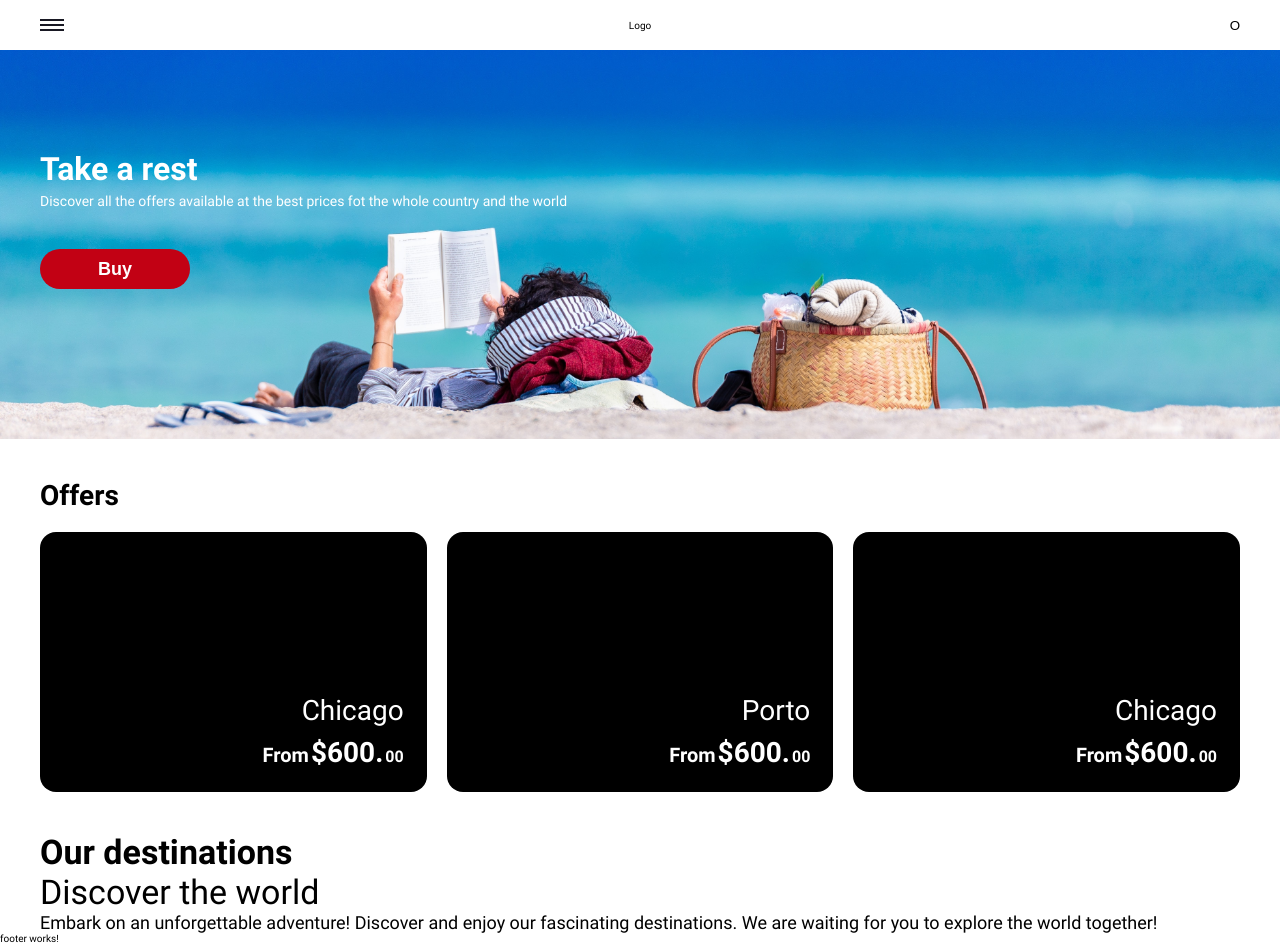
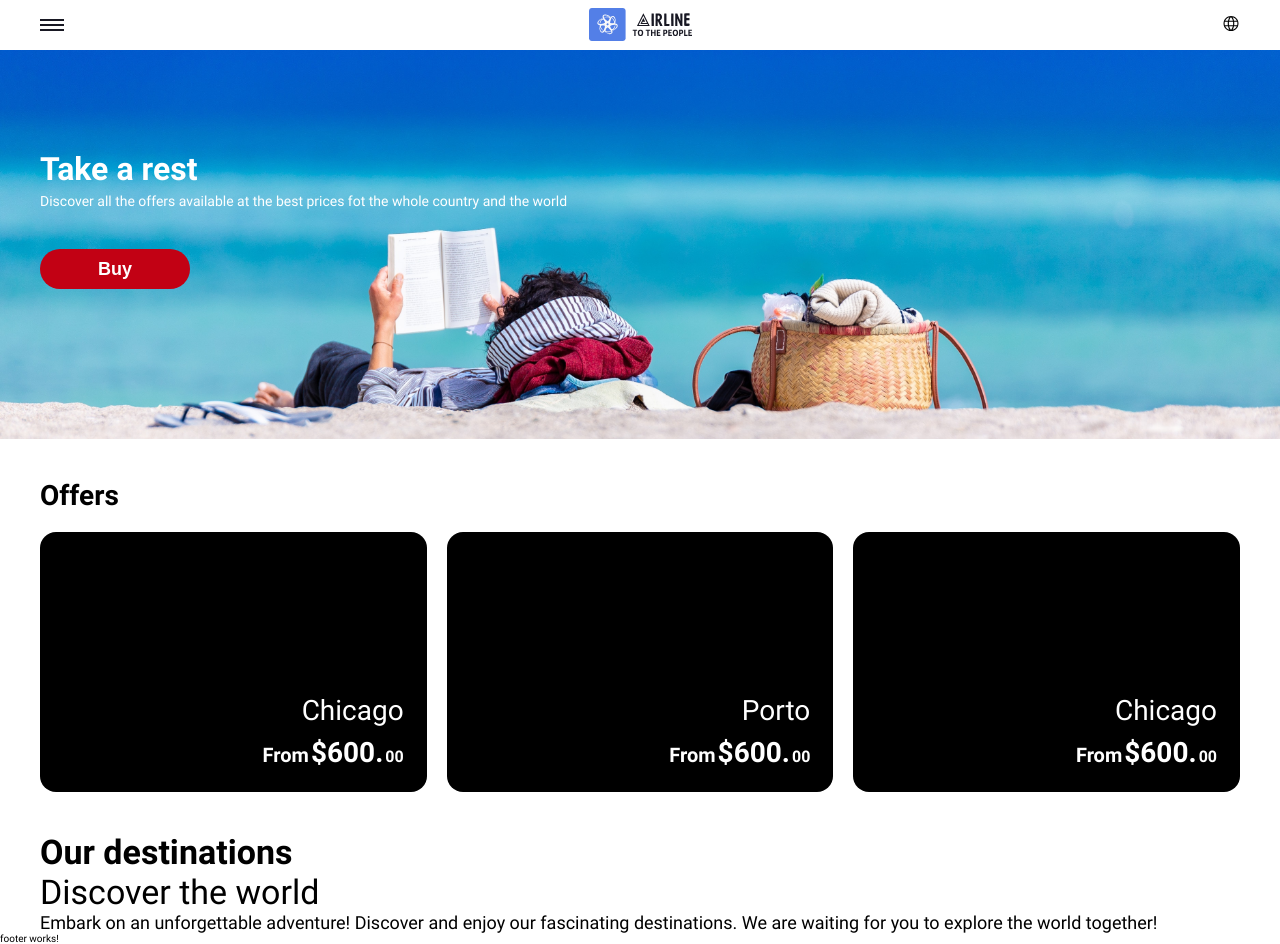
Before and after one commit to mostro-dev/ux-test, an Angular app: page / in a window 1280 px wide. Built offline with nearby package versions, Linux system fonts and the light colour scheme.

Commit message:
feature/menu-and-footer: Add menu logos

```diff
--- a/src/app/components/menu-bar/menu-bar.component.html
+++ b/src/app/components/menu-bar/menu-bar.component.html
@@ -8,18 +8,24 @@
 			>
 				<div class="menu__container__btn--open__bar"></div>
 			</button>
-			<div>Logo</div>
-			<button class="menu__container__btn menu__container__btn--global">O</button>
+			<div>
+				<a href="https://github.com/mostro-dev/ux-test" target="_blank">
+					<img src="../../assets/imgs/logo_main.svg" alt="Airline to the people" />
+				</a>
+			</div>
+			<button class="menu__container__btn menu__container__btn--global">
+				<img src="../../assets/imgs/menu-bar/logo_language.svg" alt="Language" />
+			</button>
 		</div>
 	</app-layout>
 	<div class="menu__content">
 		<app-layout>
 			<ul class="menu__content__list">
 				<li class="menu__content__list__item">
-					<app-typography variant="h4"> Check-in </app-typography>
+					<app-typography variant="h4">Check-in </app-typography>
 				</li>
 				<li class="menu__content__list__item">
-					<app-typography variant="h4"> Manage my booking</app-typography>
+					<app-typography variant="h4">Manage my booking</app-typography>
 				</li>
 				<li class="menu__content__list__item">
 					<app-typography variant="h4">Information</app-typography>
```
Also changed, not shown: src/assets/imgs/logo_main.svg (added), src/assets/imgs/menu-bar/logo_language.svg (added).
